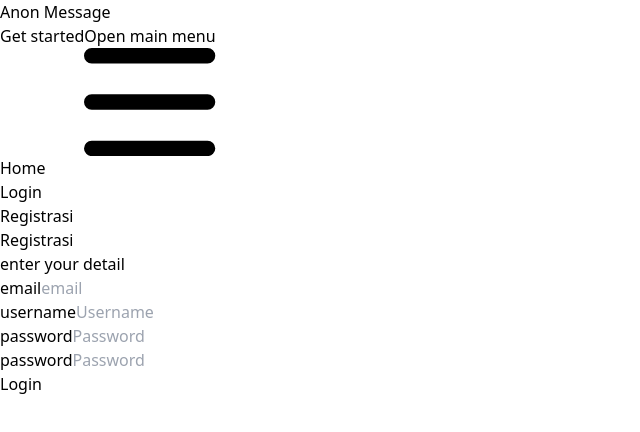
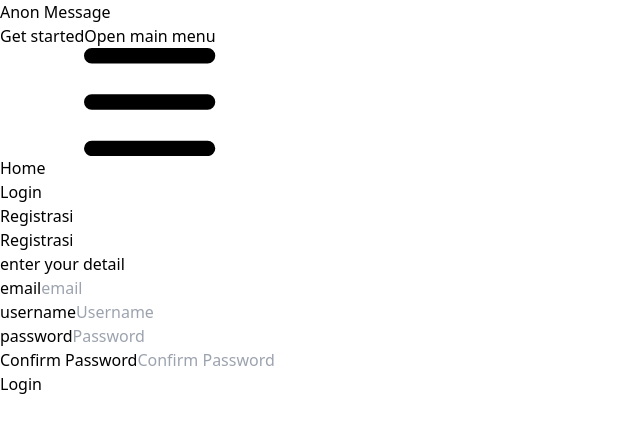
Before and after one commit to AdliXSec/FirstReact, a React (Vite) app: page /registrasi in a window 1280 px wide. Shown: the top 432 px of the page, without its empty margins (0-640 px from the left). Built offline with nearby package versions, Linux system fonts and the light colour scheme.

Commit message:
add card

```diff
--- a/src/Components/Elements/Input/input.jsx
+++ b/src/Components/Elements/Input/input.jsx
@@ -1,8 +1,14 @@
 const Input = (Type) => {
-    const { type, placeholder } = Type;
-    return (
-      <input className="text-black" type={`${type}`} placeholder={`${placeholder}`} />
-    );
-}
+  const { type, placeholder, name } = Type;
+  return (
+    <input
+      className="text-black"
+      type={`${type}`}
+      placeholder={`${placeholder}`}
+      name={name}
+      id={name}
+    />
+  );
+};
 
-export default Input
+export default Input;
--- a/src/Components/Elements/Input/textarea.jsx
+++ b/src/Components/Elements/Input/textarea.jsx
@@ -6,7 +6,7 @@ const Textarea = (Type) => {
     <textarea
       className="text-black"
       name={name}
-      id=""
+      id={name}
       placeholder={placeholder}
     >
       {children}
--- a/src/Components/Elements/card/index.jsx
+++ b/src/Components/Elements/card/index.jsx
@@ -1,7 +1,8 @@
 const Card = (props) => {
   const { title, children } = props;
   return (
-    <div className="flex flex-col justify-center items-center block max-w-sm p-6 bg-white border border-gray-200 rounded-lg shadow dark:bg-gray-800 dark:border-gray-700">
+    <>
+      <div className="flex flex-col justify-center items-center block max-w-sm p-6 bg-white border border-gray-200 rounded-lg shadow dark:bg-gray-800 dark:border-gray-700 my-2">
         <h5 className="text-2xl font-bold tracking-tight text-gray-900 dark:text-white">
           {title}
         </h5>
@@ -9,6 +10,7 @@ const Card = (props) => {
           {children}
         </div>
       </div>
+    </>
   );
 };
 
--- a/src/Components/FormRegistrasi.jsx
+++ b/src/Components/FormRegistrasi.jsx
@@ -19,9 +19,9 @@ const FormRegistrasi = () => {
       />
       <FormInput
         type="password"
-        placeholder="Password"
-        name="password"
-        label="password"
+        placeholder="Confirm Password"
+        name="Confirm Password"
+        label="Confirm Password"
       />
       <Button variant="bg-blue-700">Login</Button>
     </form>
--- a/src/pages/index.jsx
+++ b/src/pages/index.jsx
@@ -10,6 +10,10 @@ function App() {
         <AuthLayouts title="Lix Anonymous Message">
           <Card title="Say something">
             <FormPesan />
+          </Card>
+          <Card title="Warning">
+            Plis dilarang mengirim kata toxic dan hal yang berbau sensitif dan
+            privasi
           </Card>
         </AuthLayouts>
         /* <Navbar />
```
Lines whose indentation alone changed are shown as unchanged.
